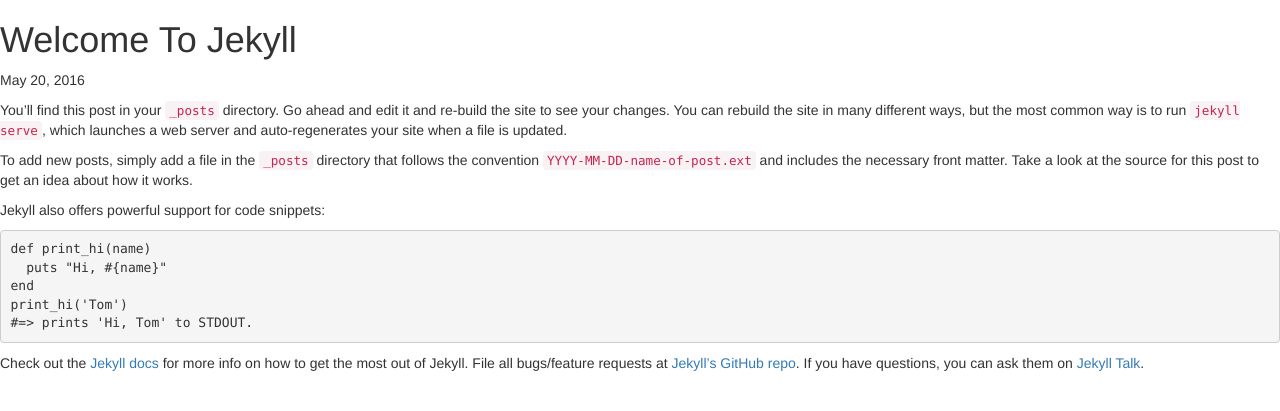
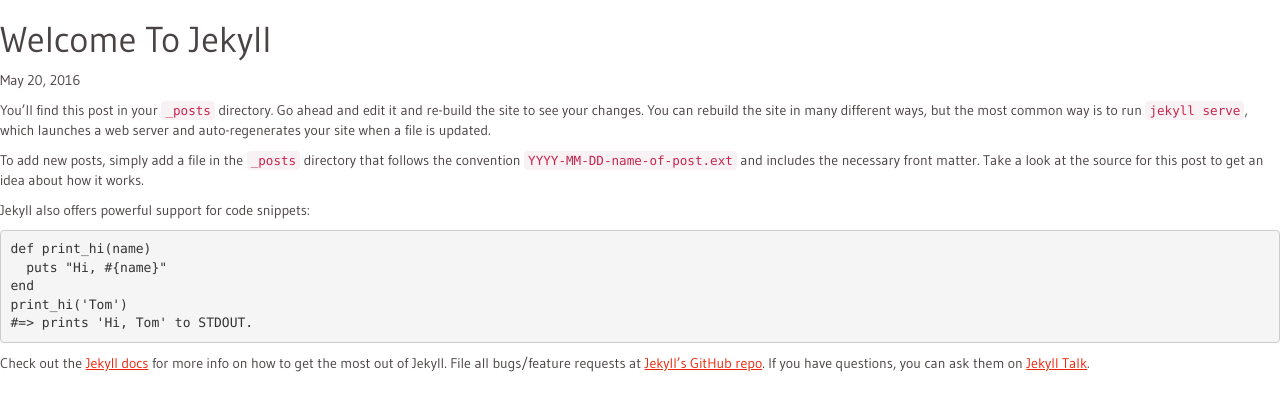
Before and after one commit to redhousestudio/redhousestudio.github.io, a Jekyll site: the page built from _posts/2016-05-20-welcome-to-jekyll.md, in a window 1280 px wide. Shown: the top 411 px of the page. Built offline with Jekyll 4.4.1, drawn with Linux system fonts in a browser that asks for light colours; nearby versions of some CDN libraries.

Commit message:
basic home page layout

```diff
--- a/_includes/head.html
+++ b/_includes/head.html
@@ -5,6 +5,7 @@
   {% seo %}
   <link rel="stylesheet" href="https://cdnjs.cloudflare.com/ajax/libs/twitter-bootstrap/3.3.7/css/bootstrap.min.css">
   <link rel="stylesheet" href="https://cdnjs.cloudflare.com/ajax/libs/font-awesome/4.7.0/css/font-awesome.min.css">
+  <link rel="stylesheet" href="https://fonts.googleapis.com/css?family=Gudea|Roboto+Mono|Russo+One">
   <link rel="stylesheet" href="{{ "/css/style.css" | relative_url }}">
 
   <link rel="alternate" type="application/rss+xml" title="{{ site.title | escape }}" href="{{ "/feed.xml" | relative_url }}">
--- a/css/style.css
+++ b/css/style.css
@@ -1,6 +1,17 @@
 @font-face {
   font-family: 'Blitz';
   src: url('/fonts/Blitz.ttf');
+}
+a {
+  color: #E8280B;
+  text-decoration: underline;
+}
+a:hover {
+  color: #7ec167;
+}
+.wrapper {
+  color: #4a4343;
+  font-family: 'Gudea', sans-serif;
 }
 .site-header {
   padding: 30px 0;
@@ -15,10 +26,24 @@
   font-size: 16px;
 }
 .section-heading {
+  color: #E8280B;
+  font-family: 'Russo One', sans-serif;
+  margin-bottom: 20px;
   text-transform: uppercase;
 }
 
-.home-section-1 {
+.home-section-hero {
   background-image: url(/img/bg-home-section-1.png);
   height: 600px;
+  padding: 30px 0;
 }
+.home-section-discography {
+  background-image: url(/img/bg-home-section-discograpy.png);
+  height: 600px;
+  padding: 30px 0;
+}
+.home-section-studio {
+  background-image: url(/img/bg-home-section-studio.png);
+  height: 600px;
+  padding: 30px 0;
+}
```
Also changed, not shown: index.html (+20 -2 lines).
